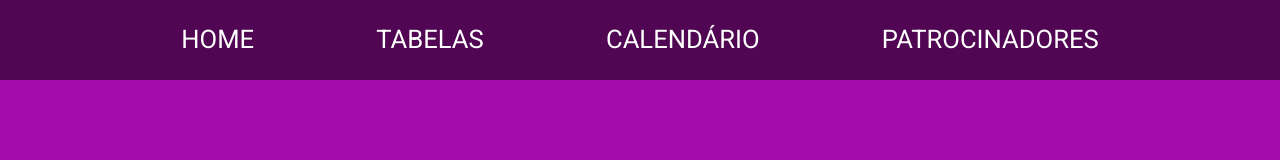
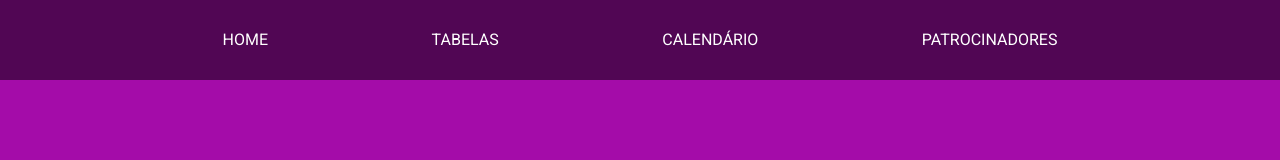
Before and after one commit to FilipeFerreiraa/ATR-RACING-LEAGUE, a plain HTML site: page index.html in a window 1280 px wide. Drawn offline with Linux system fonts and the light colour scheme.

Commit message:
Atualizações no site

```diff
--- a/assets/css/header.css
+++ b/assets/css/header.css
@@ -4,8 +4,10 @@
   --color-white: rgb(255  ,255  ,255);
   --color-blue: rgb(46, 24, 187);
   --color-pink: rgb(164, 12, 169);
-  --font-size-body: 1vw;
-  --font-size-title: 2vw;
+  --font-size-body-mobile: 1vw;
+  --font-size-title-mobile: 2vw;
+  --font-size-body-desktop: 1vw;
+  --font-size-title-desktop: 2vw;
 }
 
 body {
@@ -45,3 +47,36 @@ body {
     list-style-type: none;
   }
 }
+
+@media screen and (min-width: 1024px) {
+  header.main_header_container {
+    align-items: center;
+    background-color: var(--color-transparent-black);
+    color: var(--color-white);
+    display: flex;
+    flex-direction: row;
+    font-size: var(--font-size-title);
+    height: 80px;
+    justify-content: center;
+    width: 100%;
+  }
+
+  div.header_navigation {
+    display: flex;
+    justify-content: space-evenly;
+    width: 90%;
+  }
+
+  div.header_navigation > a {
+    align-items: center;
+    color: var(--color-white);
+    display: flex;
+    height: 50px;
+    text-decoration: none;
+    margin: 5px;
+  }
+
+  div.header_navigation > a > li {
+    list-style-type: none;
+  }
+}
```
Also changed, not shown: assets/css/tables.css (+40 -4 lines).
